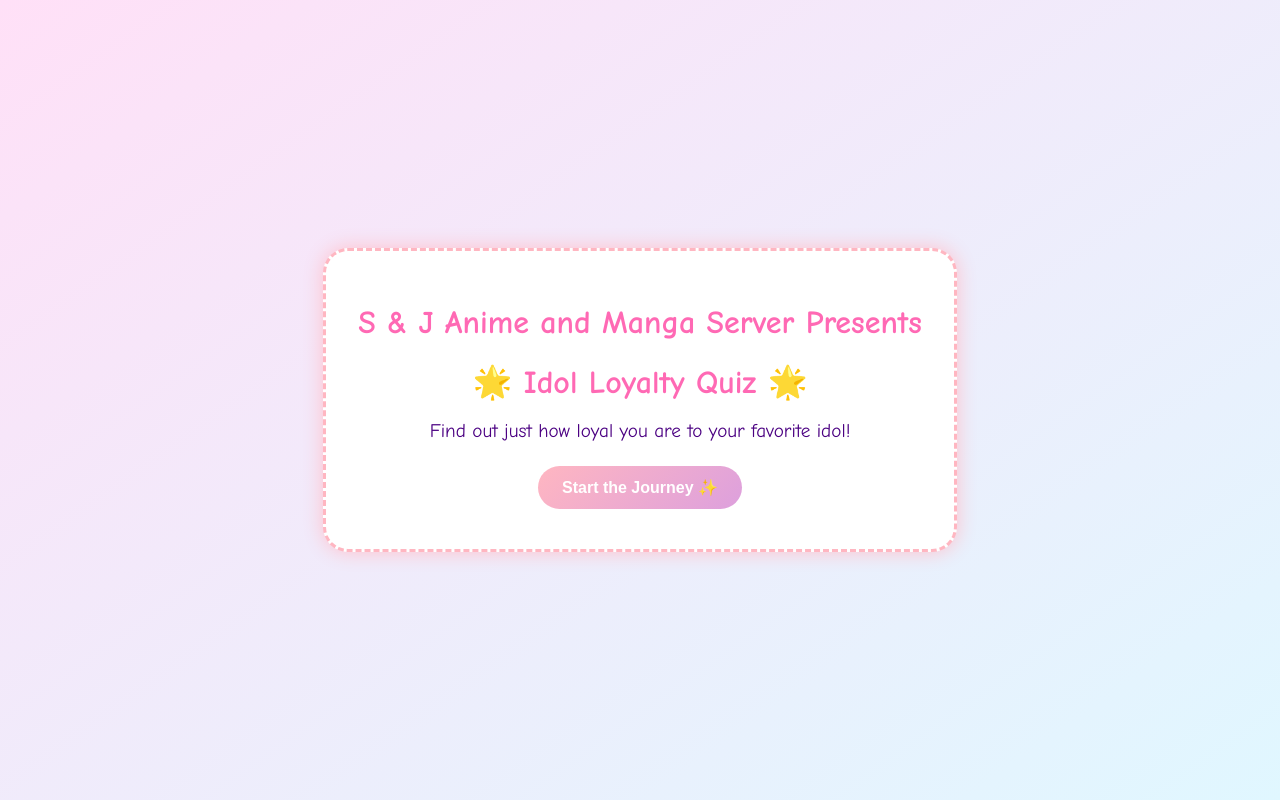
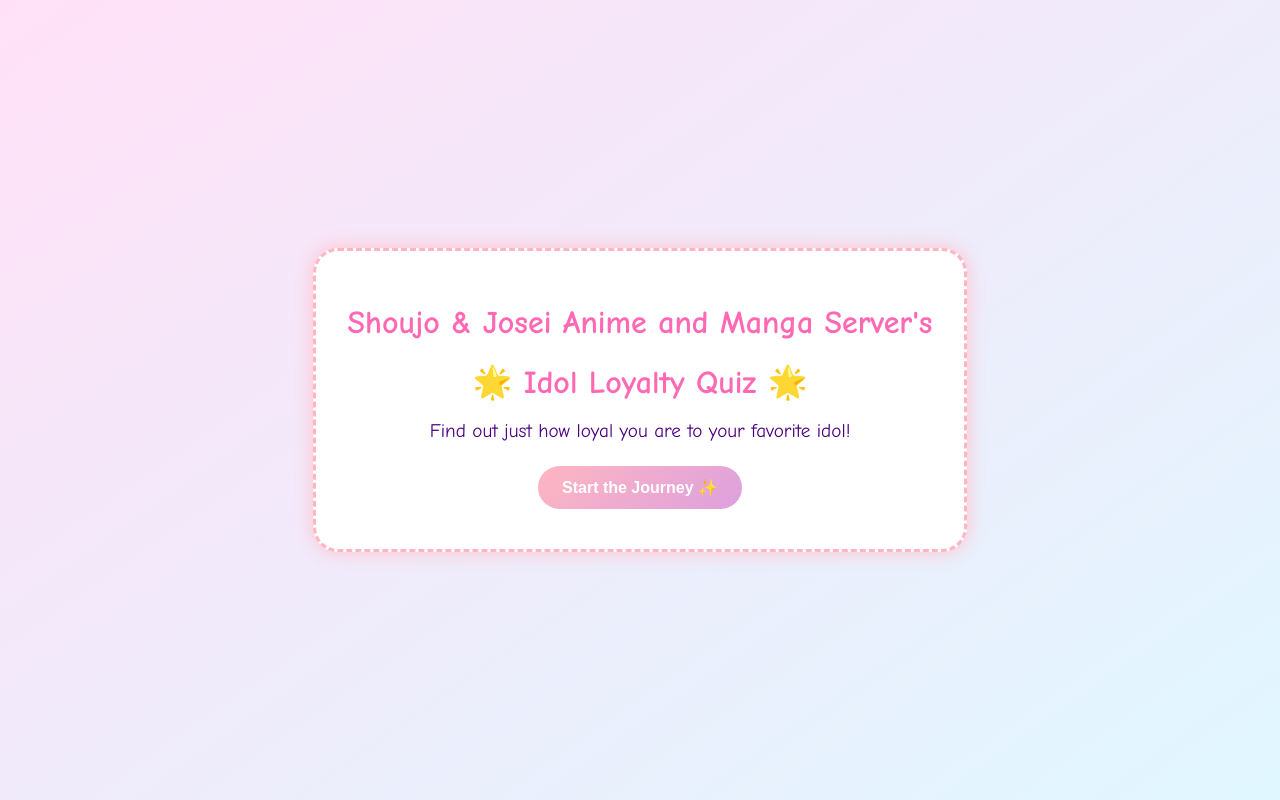
Before and after one commit to appydraws/fan-type-quiz, a plain HTML site: page index.html in a window 1280 px wide. Drawn offline with Linux system fonts and the light colour scheme.

Commit message:
Update index.html

```diff
--- a/index.html
+++ b/index.html
@@ -7,7 +7,7 @@
 </head>
 <body>
   <div class="container">
-    <h1> S & J Anime and Manga Server Presents </h1>
+    <h1> Shoujo & Josei Anime and Manga Server's </h1>
     <h1>🌟 Idol Loyalty Quiz 🌟</h1>
     <p>Find out just how loyal you are to your favorite idol!</p>
     <button onclick="startQuiz()">Start the Journey ✨</button>
```
